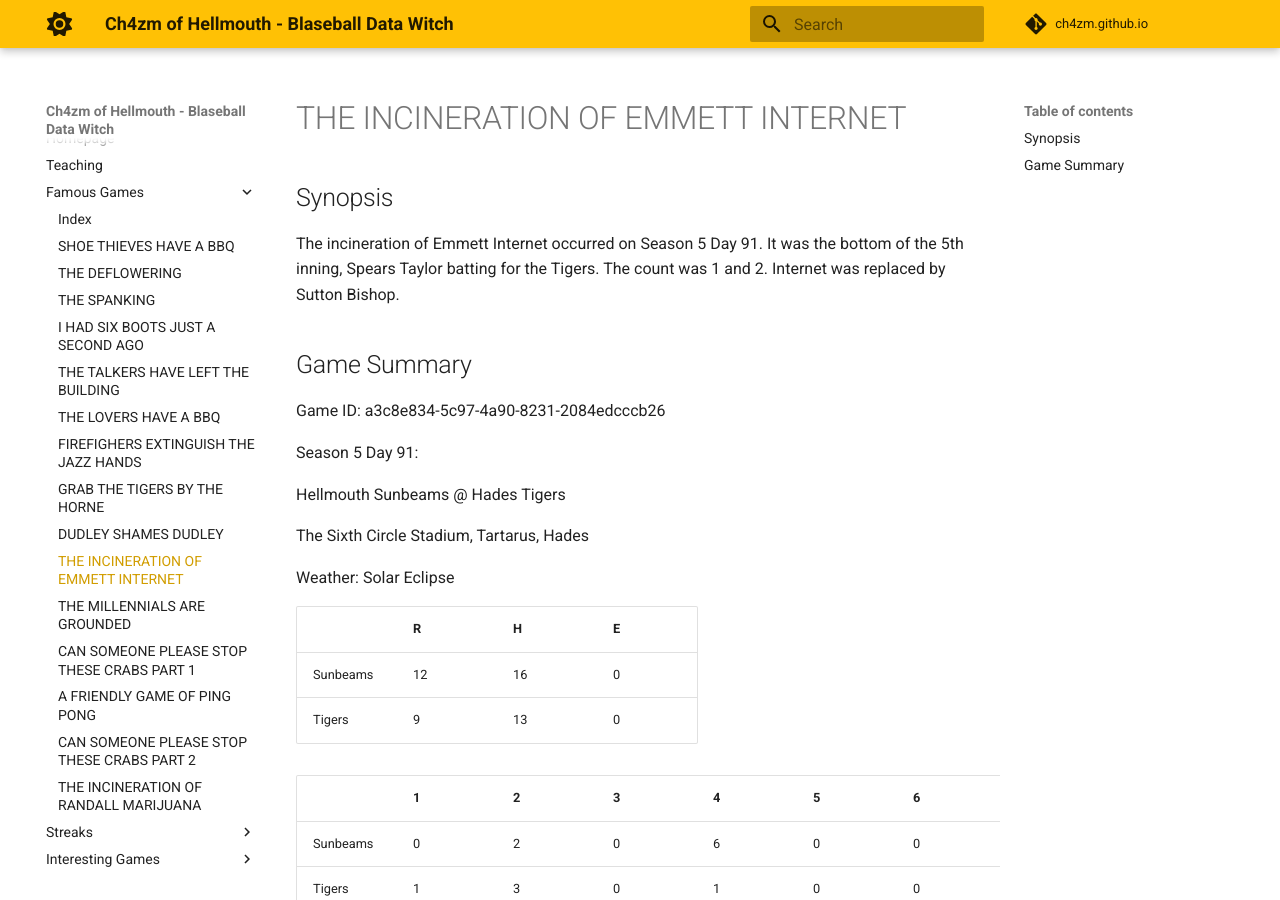
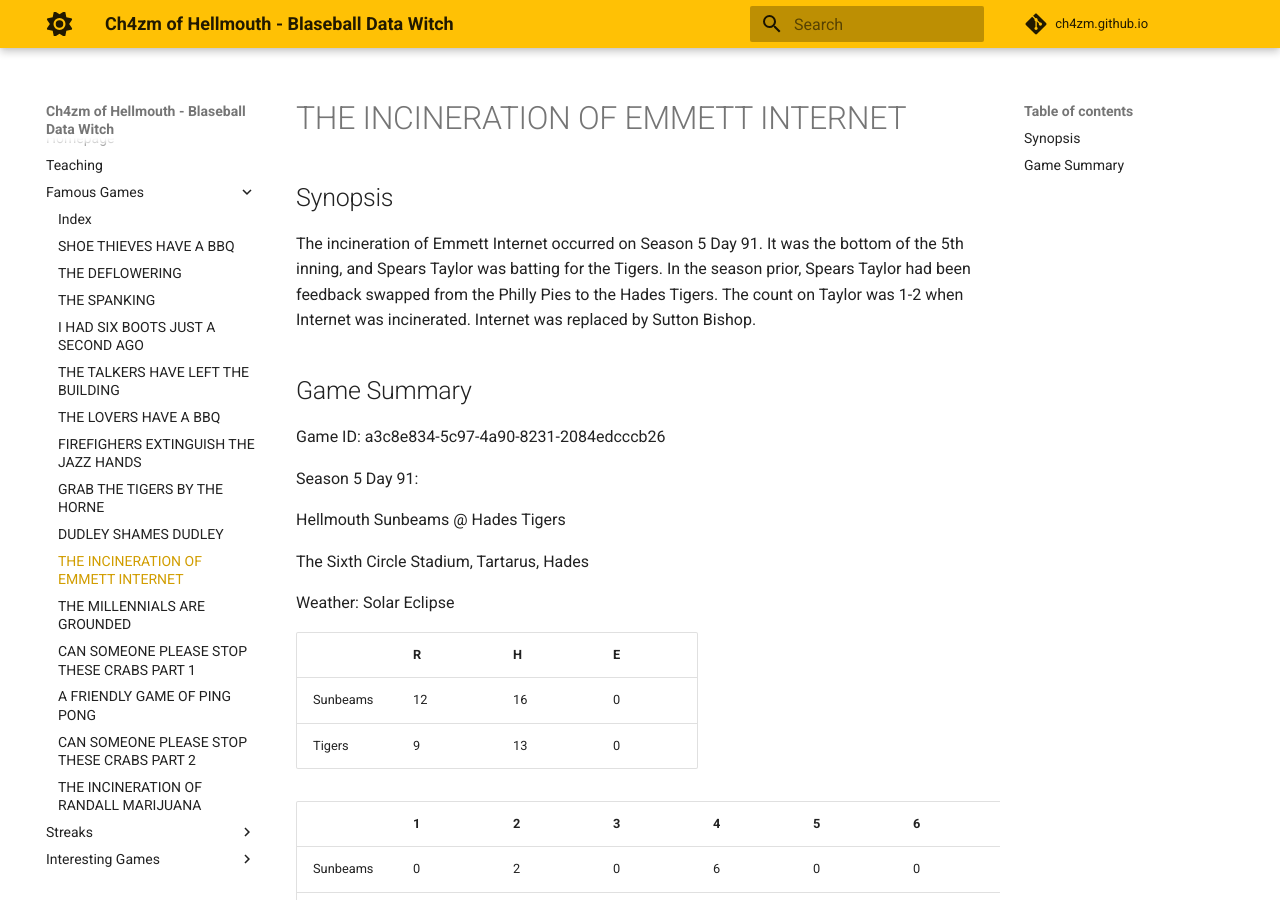
Before and after one commit to ch4zm/ch4zm.github.io, an MkDocs documentation site: the page built from docs/famous_internet.md, in a window 1280 px wide and 900 px high. Built offline with MkDocs 1.6.1 and Material for MkDocs 9.7.7, drawn with Linux system fonts in a browser that asks for light colours; comment, search, counter and statistics services are not loaded.

Commit message:
update internet synopsis

```diff
--- a/docs/famous_internet.md
+++ b/docs/famous_internet.md
@@ -2,8 +2,10 @@
 
 ## Synopsis
 
-The incineration of Emmett Internet occurred on Season 5 Day 91. It was the bottom of the 5th inning, Spears Taylor
-batting for the Tigers. The count was 1 and 2. Internet was replaced by Sutton Bishop.
+The incineration of Emmett Internet occurred on Season 5 Day 91. It was the bottom of the 5th inning,
+and Spears Taylor was batting for the Tigers. In the season prior, Spears Taylor had been feedback swapped
+from the Philly Pies to the Hades Tigers. The count on Taylor was 1-2 when Internet was incinerated.
+Internet was replaced by Sutton Bishop.
 
 ## Game Summary
 
```
